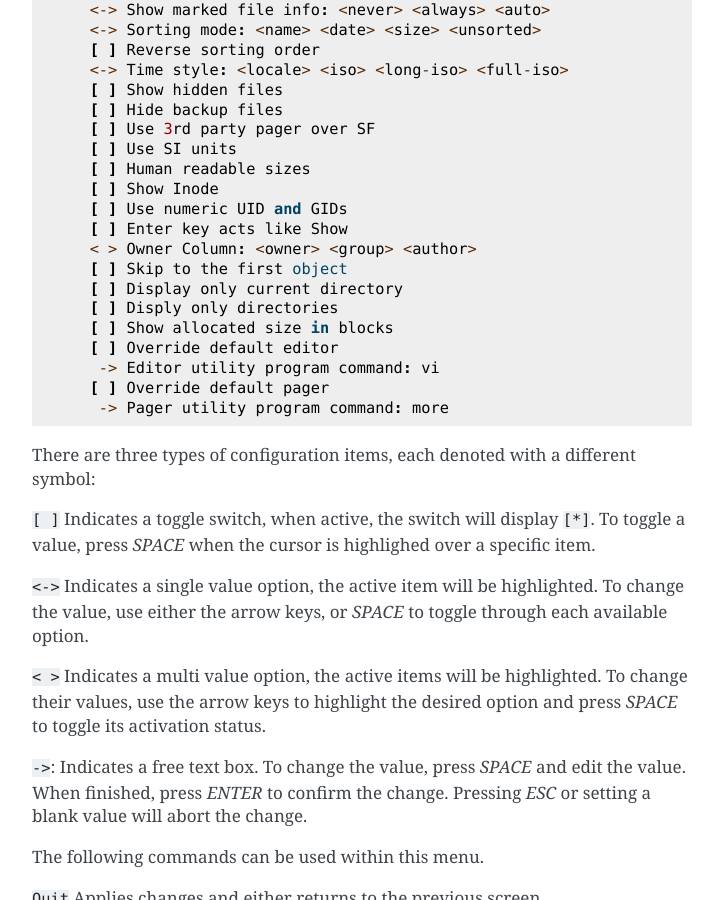
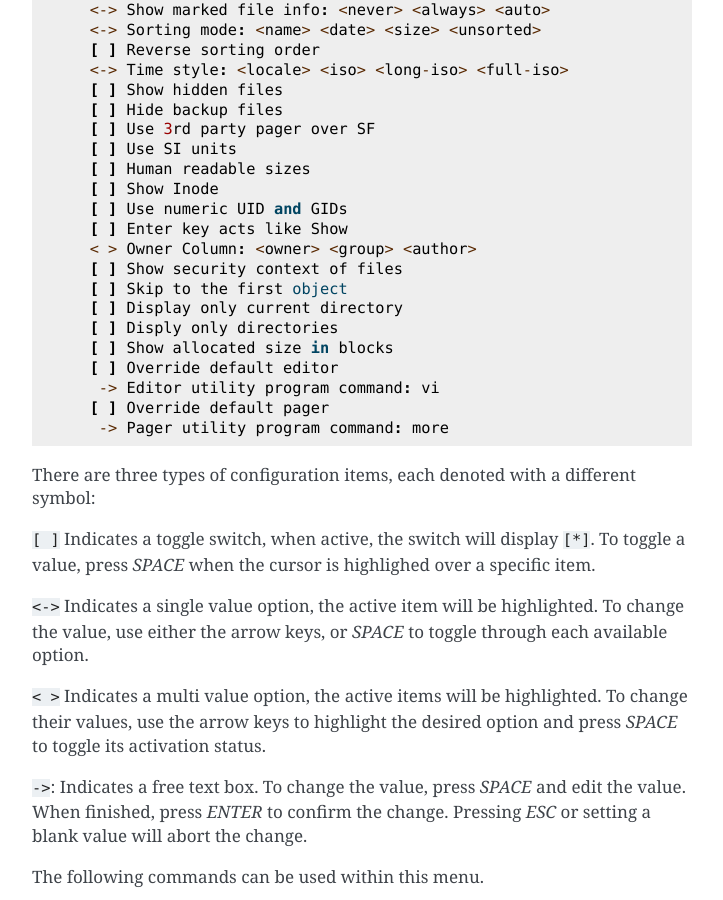
Before and after one commit to roberthawdon/dfshow, a Sphinx documentation site: the page built from docs/source/show.rst, in a window 1280 px wide and 900 px high, scrolled down 14072 px. Shown: the whole window, without its empty margins (388-1111 px from the left). Built offline with Sphinx 7.4.7, drawn with Linux system fonts in a browser that asks for light colours.

Commit message:
Added missing line from docs

```diff
--- a/docs/source/show.rst
+++ b/docs/source/show.rst
@@ -663,6 +663,7 @@ The following screen is displayed.
       [ ] Use numeric UID and GIDs
       [ ] Enter key acts like Show
       < > Owner Column: <owner> <group> <author>
+      [ ] Show security context of files
       [ ] Skip to the first object
       [ ] Display only current directory
       [ ] Disply only directories
```
Also changed, not shown: 1 other file.
